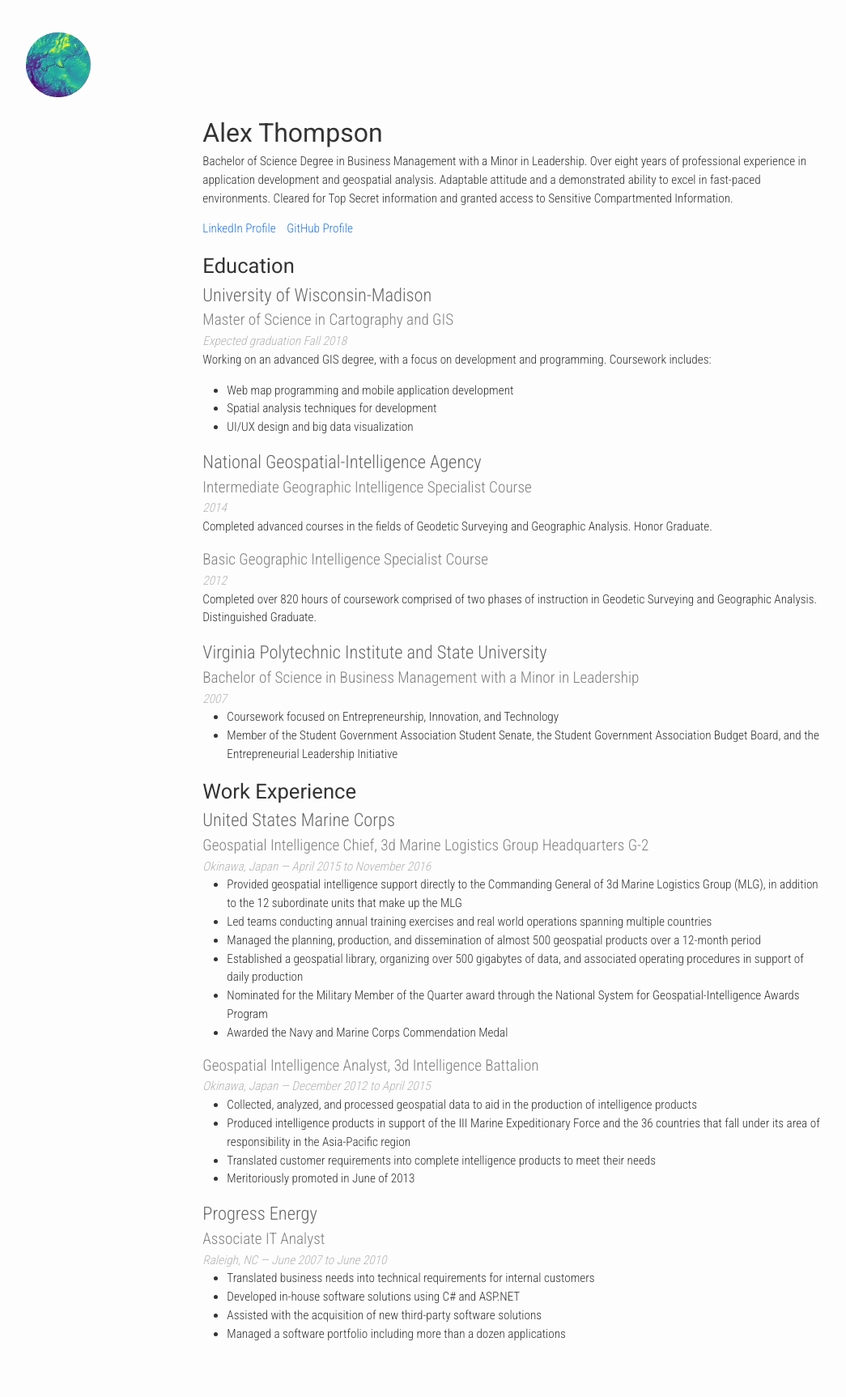
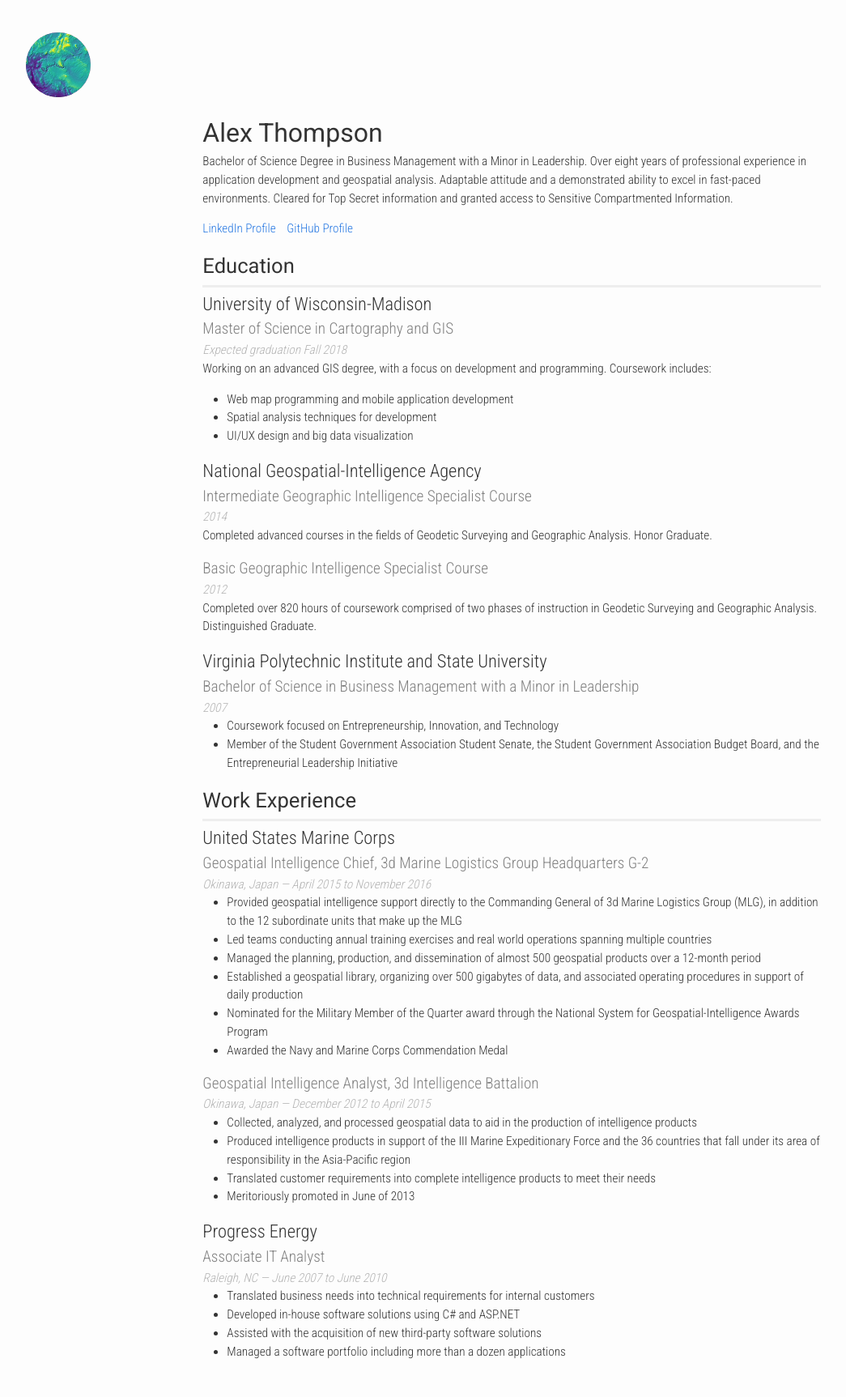
Before and after one commit to loopeverything/loopeverything.github.io, a Jekyll site: the page built from resume.md, in a window 1280 px wide. Shown: the whole page at 81% size, without its empty margins (8-1053 px from the left). Built offline with Jekyll 4.4.1, drawn with Linux system fonts in a browser that asks for light colours; nearby versions of some CDN libraries; our own code applies the rules of GitHub Pages for plain Markdown files; before the commit the page ends 1703 px from its top, so only the background shows below that.

Commit message:
Cleaned up resume

```diff
--- a/_sass/_resume.scss
+++ b/_sass/_resume.scss
@@ -31,7 +31,7 @@
   }
 
   h3 {
-    color: lighten($text-color, 20%);
+    color: $text-color;
     @include relative-font-size(1.4);
 
     @include media-query($on-small) {
@@ -57,4 +57,13 @@
       @include relative-font-size(0.75);
     }
   }
+
+  hr {
+    display: block;
+    height: 1px;
+    border: 0;
+    border-top: 3px solid #eee;
+    margin: 4px 0;
+    padding: 0;
+  }
 }
--- a/resume.md
+++ b/resume.md
@@ -10,7 +10,7 @@ Bachelor of Science Degree in Business Management with a Minor in Leadership. Ov
 [GitHub Profile](https://github.com/loopeverything)
 
 ## Education
-
+---
 ### University of Wisconsin-Madison
 #### Master of Science in Cartography and GIS
 ##### Expected graduation Fall 2018
@@ -35,7 +35,7 @@ Completed over 820 hours of coursework comprised of two phases of instruction in
 * Member of the Student Government Association Student Senate, the Student Government Association Budget Board, and the Entrepreneurial Leadership Initiative
 
 ## Work Experience
-
+---
 ### United States Marine Corps
 #### Geospatial Intelligence Chief, 3d Marine Logistics Group Headquarters G-2
 ##### Okinawa, Japan — April 2015 to November 2016
```
